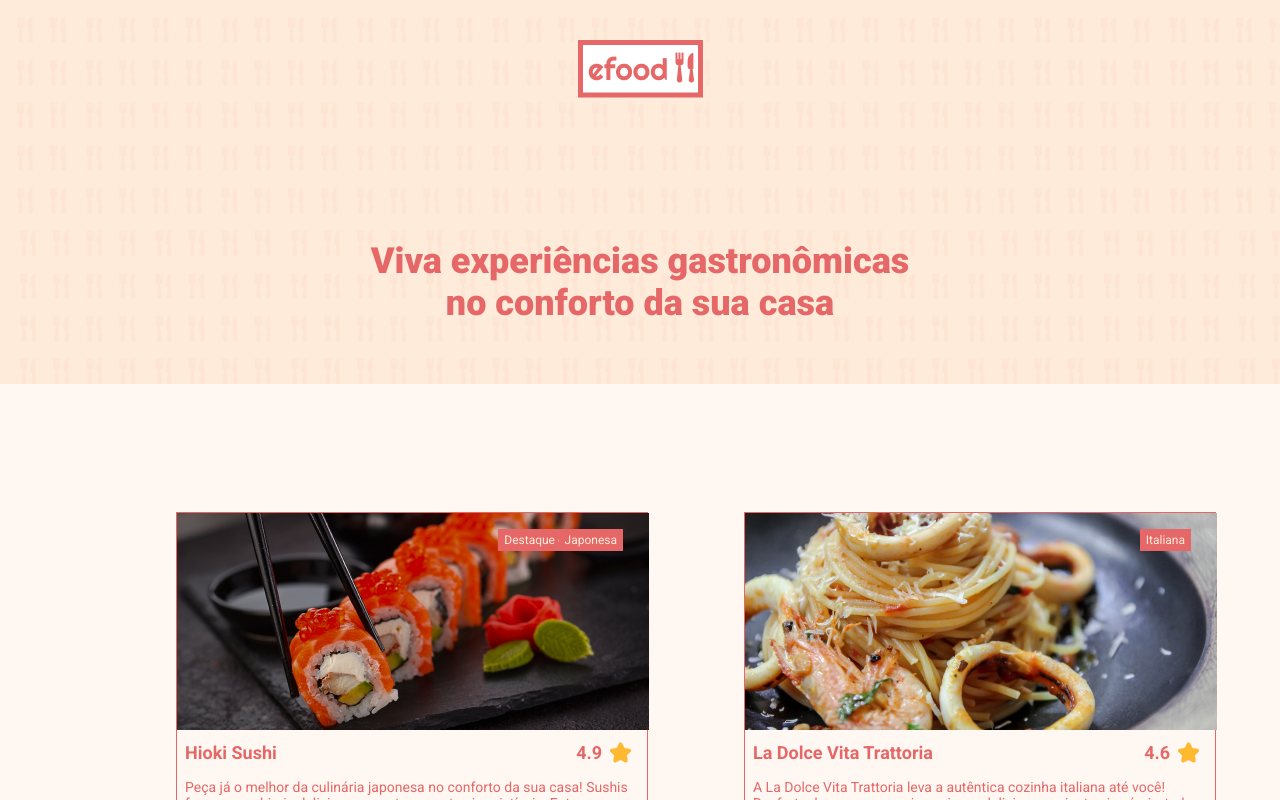
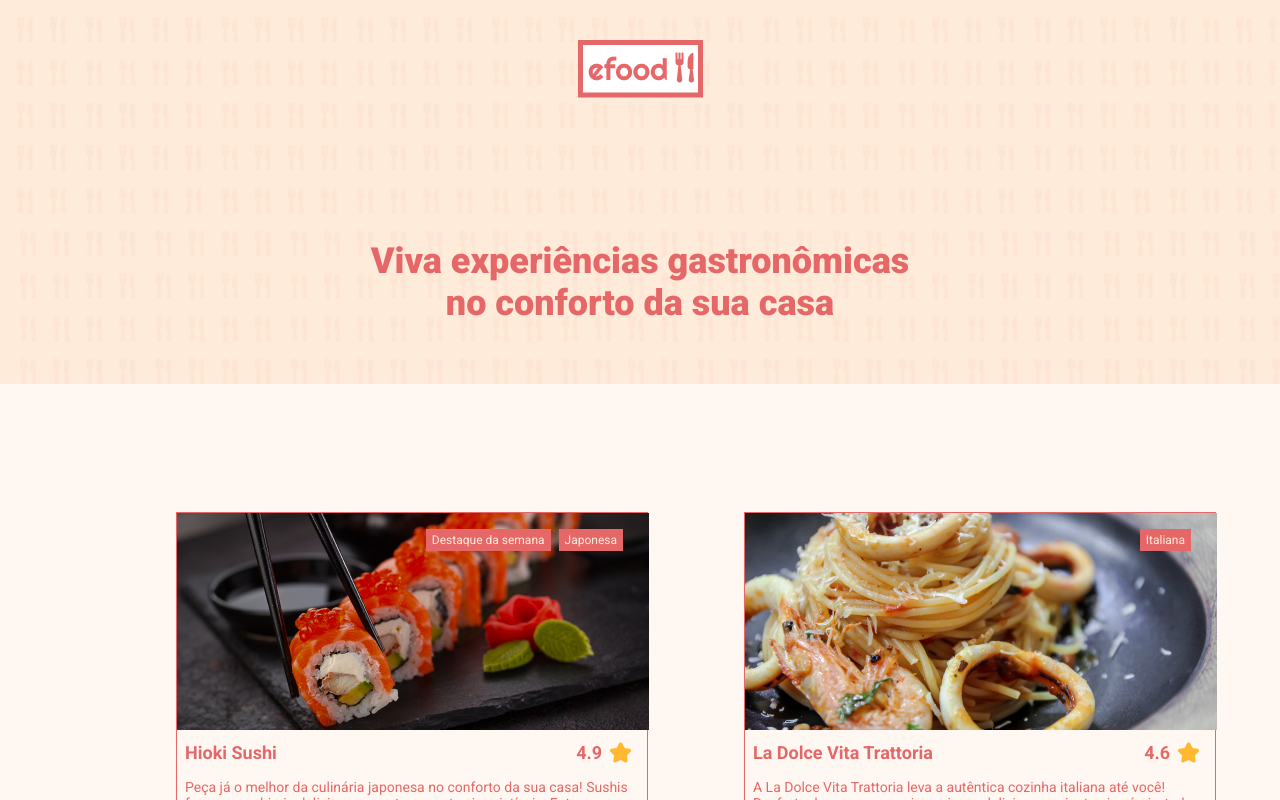
Before and after one commit to VictorSilva654/efood, a React (Create React App) app: page / in a window 1280 px wide. Shown: the top 800 px of the page. Built offline with nearby package versions, Linux system fonts and the light colour scheme.

Commit message:
Mudanças na Tag

```diff
--- a/src/components/Restaurant/index.tsx
+++ b/src/components/Restaurant/index.tsx
@@ -1,13 +1,5 @@
 import star from '../../assets/images/estrela.png'
-import {
-  RestaurantDiv,
-  UpText,
-  Text,
-  Title,
-  Avaliation,
-  Button
-} from './styles'
-import Tag from '../Tag'
+import * as Styles from './styles'
 
 export type Props = {
   image: string
@@ -18,23 +10,25 @@ export type Props = {
 }
 
 const Restaurant = ({ image, name, avaliation, description, tags }: Props) => (
-  <RestaurantDiv>
-    {tags.map((tag) => (
-      <Tag key={tag}>{tag}</Tag>
-    ))}
+  <Styles.RestaurantDiv>
+    <Styles.TagContainer>
+      {tags.map((tag) => (
+        <Styles.Tag key={tag}>{tag}</Styles.Tag>
+      ))}
+    </Styles.TagContainer>
     <img src={image} alt="Imagem do restaurante" />
     <div style={{ margin: '8px' }}>
-      <Title>
-        <UpText>{name}</UpText>
-        <Avaliation>
-          <UpText>{avaliation}</UpText>
+      <Styles.Title>
+        <Styles.UpText>{name}</Styles.UpText>
+        <Styles.Avaliation>
+          <Styles.UpText>{avaliation}</Styles.UpText>
           <img style={{ margin: '0 8px' }} src={star} alt="Estrela" />
-        </Avaliation>
-      </Title>
-      <Text>{description}</Text>
-      <Button>Saiba mais</Button>
+        </Styles.Avaliation>
+      </Styles.Title>
+      <Styles.Text>{description}</Styles.Text>
+      <Styles.Button>Saiba mais</Styles.Button>
     </div>
-  </RestaurantDiv>
+  </Styles.RestaurantDiv>
 )
 
 export default Restaurant
--- a/src/components/Restaurant/styles.ts
+++ b/src/components/Restaurant/styles.ts
@@ -1,16 +1,11 @@
 import styled from 'styled-components'
 import { colors } from '../../styles'
-import { TagContainer } from '../Tag/styles'
 
 export const RestaurantDiv = styled.div`
   position: relative;
   width: 472px;
   border: 1px solid ${colors.salmon};
   color: ${colors.salmon};
-
-  ${TagContainer} {
-    margin-right: 8px;
-  }
 `
 
 export const UpText = styled.h3`
@@ -42,3 +37,18 @@ export const Button = styled.button`
   color: ${colors.white};
   margin-top: 16px;
 `
+
+export const Tag = styled.div`
+  display: inline-block;
+  margin-right: 8px;
+  font-size: 12px;
+  color: ${colors.white};
+  background-color: ${colors.salmon};
+  padding: 4px 6px;
+`
+
+export const TagContainer = styled.div`
+  position: absolute;
+  top: 16px;
+  right: 16px;
+`
--- a/src/components/Tag/styles.ts
+++ /dev/null
@@ -1,13 +0,0 @@
-import styled from 'styled-components'
-import { colors } from '../../styles'
-
-export const TagContainer = styled.div`
-  position: absolute;
-  margin-right: 8px;
-  font-size: 12px;
-  color: ${colors.white};
-  background-color: ${colors.salmon};
-  padding: 4px 6px;
-  top: 16px;
-  right: 16px;
-`
```
Also changed, not shown: src/components/Tag/index.tsx (deleted, +0 -9 lines).
